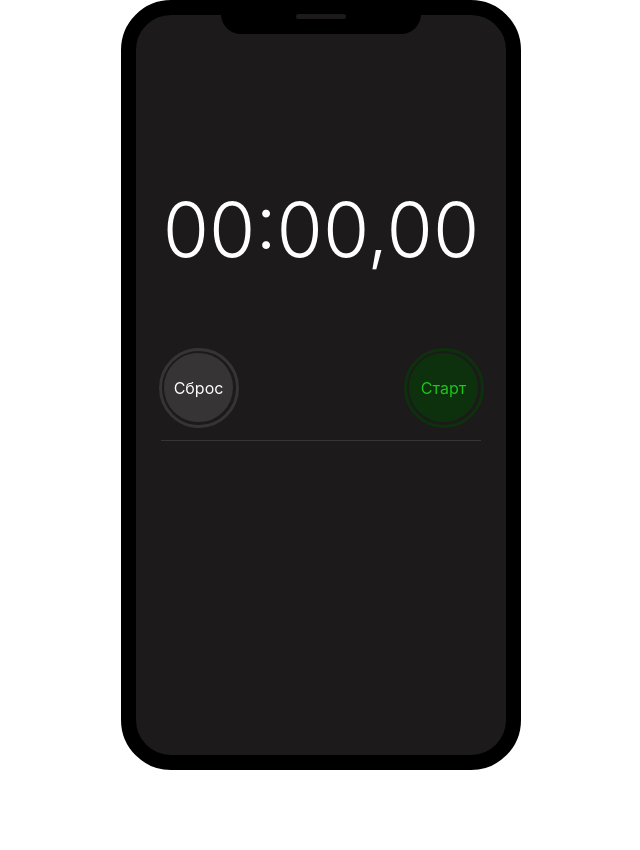
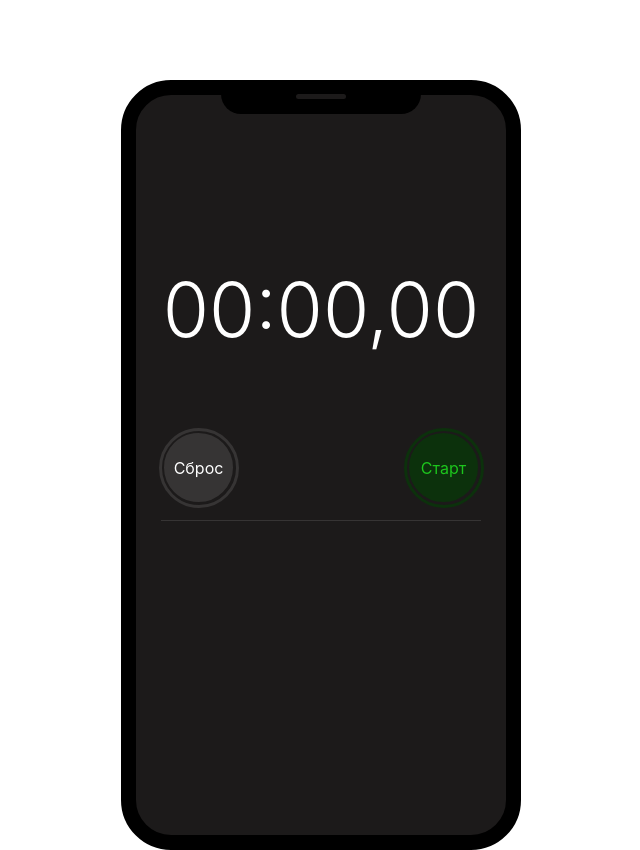
Before and after one commit to Denys-Fadieiev/react-4-practice-stopwatch, a React (Create React App) app: page / in a window 1280 px wide. Shown: the whole page, without its empty margins (319-959 px from the left). Before the commit the page ends 800 px from the top, so only its background shows below. Built offline with nearby package versions, Linux system fonts and the light colour scheme.

Commit message:
correct Stopwatch.module.scss

```diff
--- a/src/components/Stopwatch/Stopwatch.module.scss
+++ b/src/components/Stopwatch/Stopwatch.module.scss
@@ -14,7 +14,7 @@ $color-darkred: rgba(86, 13, 13, 0.828);
   position: relative;
   width: 400px;
   height: 770px;
-  margin: 0 auto;
+  margin: 80px auto 0;
   padding: 0 25px;
   border: 15px solid $color-black;
   border-radius: 50px;
@@ -22,7 +22,7 @@ $color-darkred: rgba(86, 13, 13, 0.828);
   font-size: 0;
 }
 
-// .stopwatchPhoneWrapper ::before{
+// .stopwatchPhoneWrapper::before{
 //   content: '';
 //   position: absolute;
 //   top: 0;
@@ -33,7 +33,7 @@ $color-darkred: rgba(86, 13, 13, 0.828);
 //   background-color: $color-black;
 // }
 
-// .stopwatchPhoneWrapper ::after{
+// .stopwatchPhoneWrapper::after{
 //   content: '';
 //   position: absolute;
 //   top: 7px;
```
